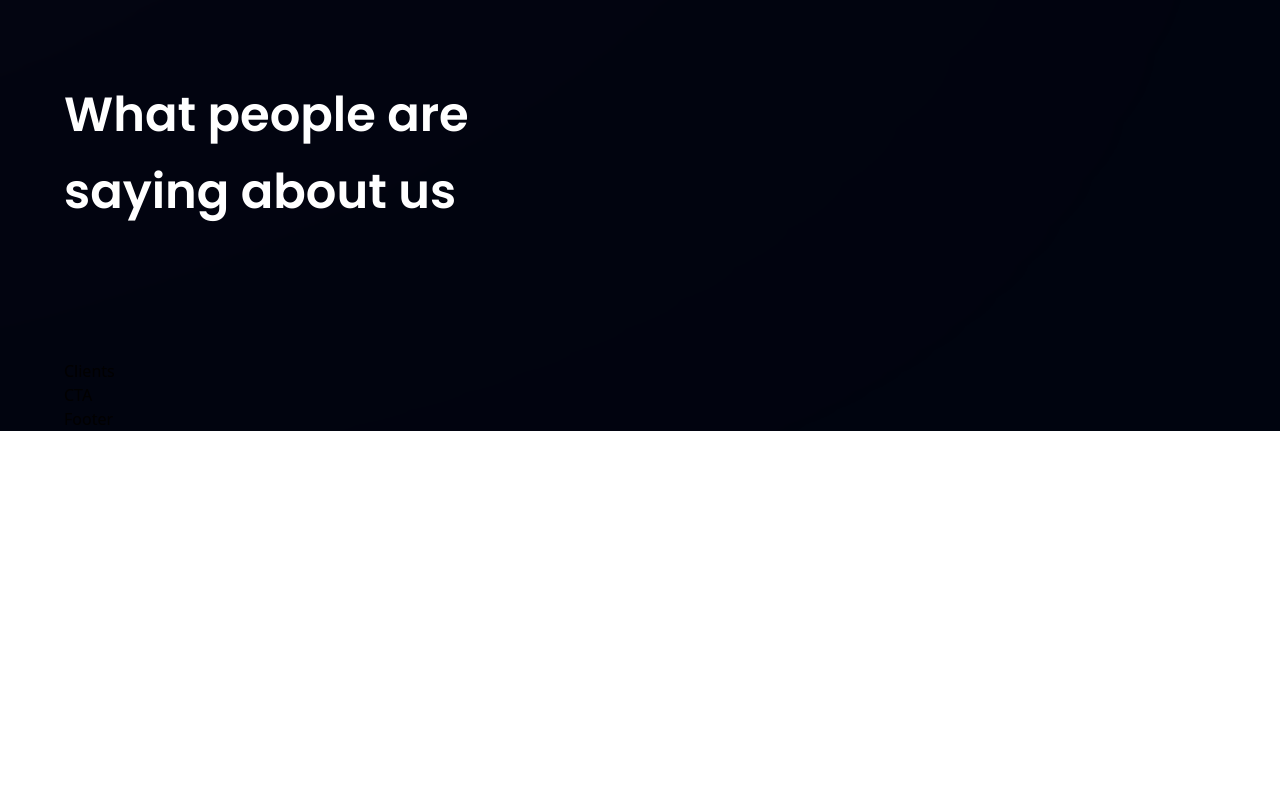
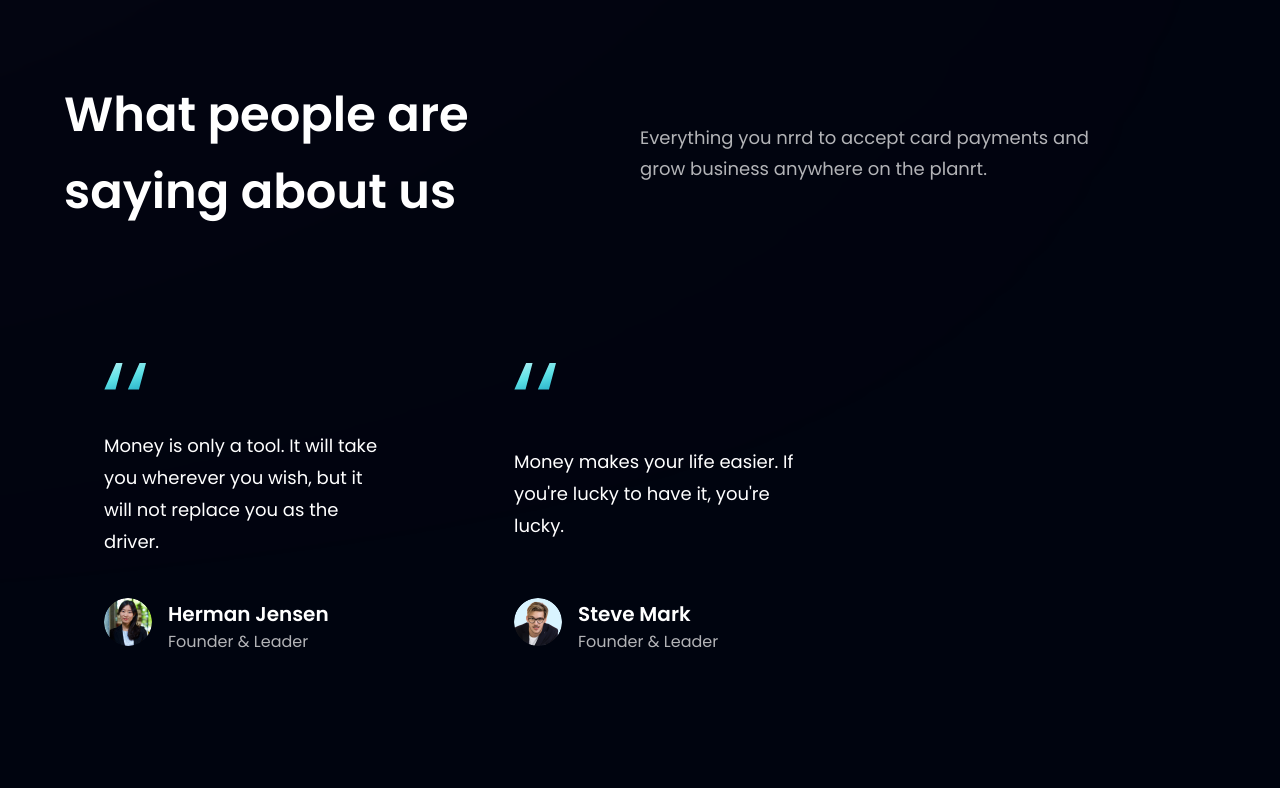
Before and after one commit to Anasxon7/Bank-website, a React (Vite) app: page / in a window 1280 px wide. Shown: the part 2800-3588 px from the top of the page. Before the commit the page ends 3231 px from the top, so only its background shows below. Built offline with nearby package versions, Linux system fonts and the light colour scheme.

Commit message:
FeedbackCard

```diff
--- a/src/components/FeedbackCard.jsx
+++ b/src/components/FeedbackCard.jsx
@@ -1,9 +1,25 @@
-import React from 'react'
+import { quotes } from '../assets'
 
-const Feedback = () => {
+const FeedbackCard = ( { content, name, title, img}) => {
   return (
-    <div>Feedback</div>
+    <div className='flex justify-between flex-col px-10 py-12 rounded-[20px]
+    max-w-[370px] md:mr-10 sm:mr-0 my-5 feedback-card'>
+      <img src={quotes} alt="quotes" className='w-[42px] h-[27px] object-contain' />
+      <p className='font-poppins font-normal text-[18px]
+      leading-[32px] text-white my-10'>{content}</p>
+
+      <div className='flex flex-row'>
+        <img src={img} alt="name" className='w-[48px] h-[48px] rounded-full' />
+
+        <div className='flex flex-col ml-4'>
+          <h4 className='font-poppins font-semibold text-[20px]
+          leading-[32px] text-white'>{name}</h4>
+          <p className='font-poppins font-normal text-[16px]
+          leading-[24px] text-dimWhite'>{title}</p>
+        </div>
+      </div>
+    </div>
   )
 }
 
-export default Feedback
+export default FeedbackCard
--- a/src/components/Testimonials.jsx
+++ b/src/components/Testimonials.jsx
@@ -1,3 +1,4 @@
+import { card } from '../assets'
 import { feedback } from '../constants'
 import styles from '../style'
 import FeedbackCard from './FeedbackCard'
@@ -12,9 +13,19 @@
          md:flex-row flex-col sm:mb-16 mb-6 relative z-[1]'>
             <h1 className={styles.heading2}>What people are <br className='sm:block hidden' />
             saying about us</h1>
-            <div className=''>
+            <div className='w-full md:mt-0 mt-6'>
+                <p className={`${styles.paragraph} text-left max-w-[450px]`}>
+                    Everything you nrrd to accept card payments and grow
+                    business anywhere on the planrt.
+                </p>
+            </div>
+        </div>
 
-            </div>
+        <div className='flex flex-wrap sm:justify-start justify-center
+        w-full feedback-container relative z-[1]'>
+            {feedback.map((card) => (
+                <FeedbackCard key={card.id} {...card} />
+            ))}
         </div>
 
     </section>
--- a/src/index.css
+++ b/src/index.css
@@ -23,17 +23,12 @@
 }
 /* Track */
 ::-webkit-scrollbar-track {
-  background: linear-gradient(
-    144.39deg,
-    #ffffff -278.56%,
-    #6d6d6d -78.47%,
-    #11101d 91.61%
-  );
+  background: #14101d;
 }
 
 /* Handle */
 ::-webkit-scrollbar-thumb {
-  background: #14101d;
+  background: linear-gradient(180deg, rgba(188, 165, 255, 0) 0%, #214d76 100%);
   border-radius: 10px;
 }
 
```
